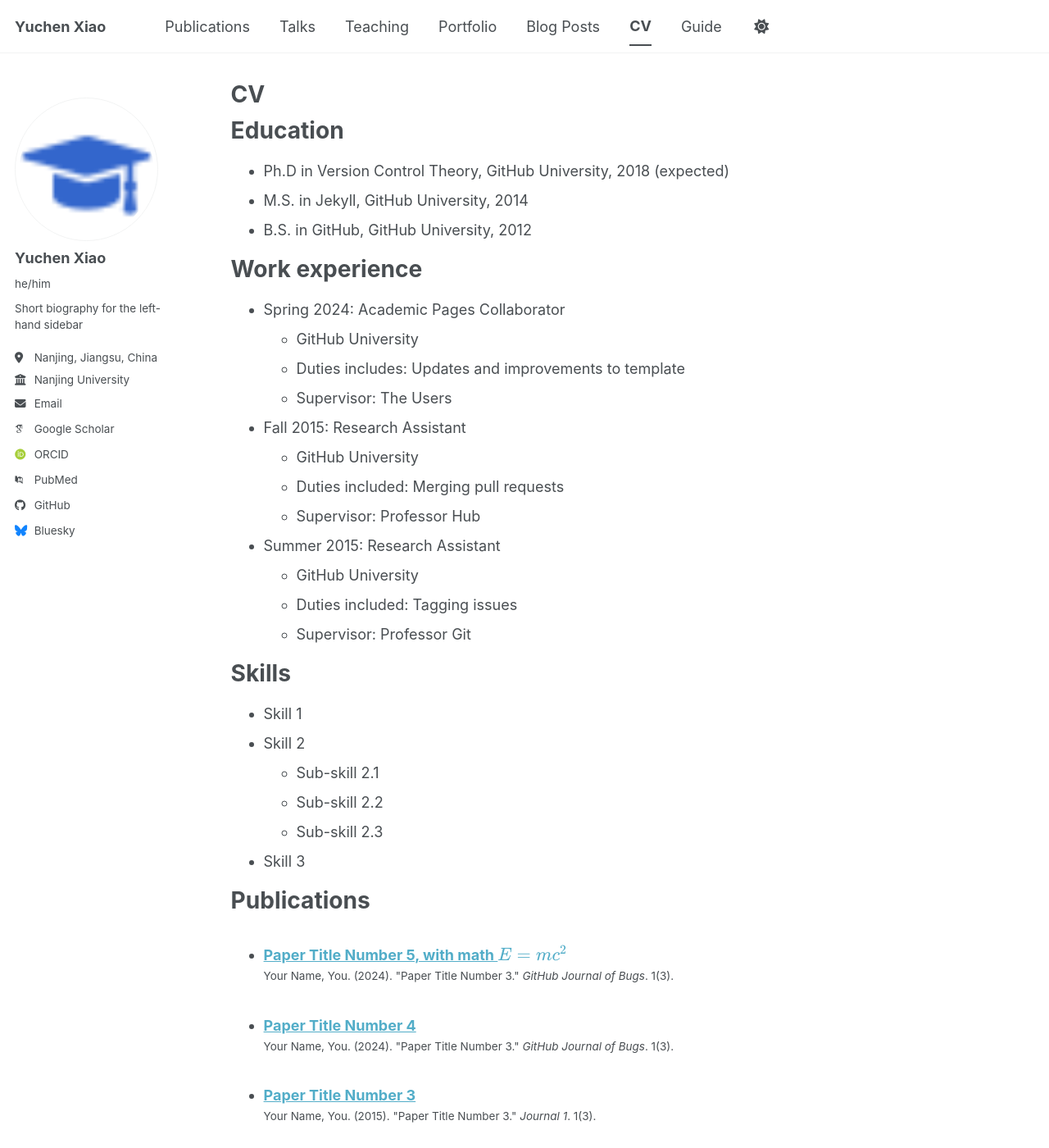
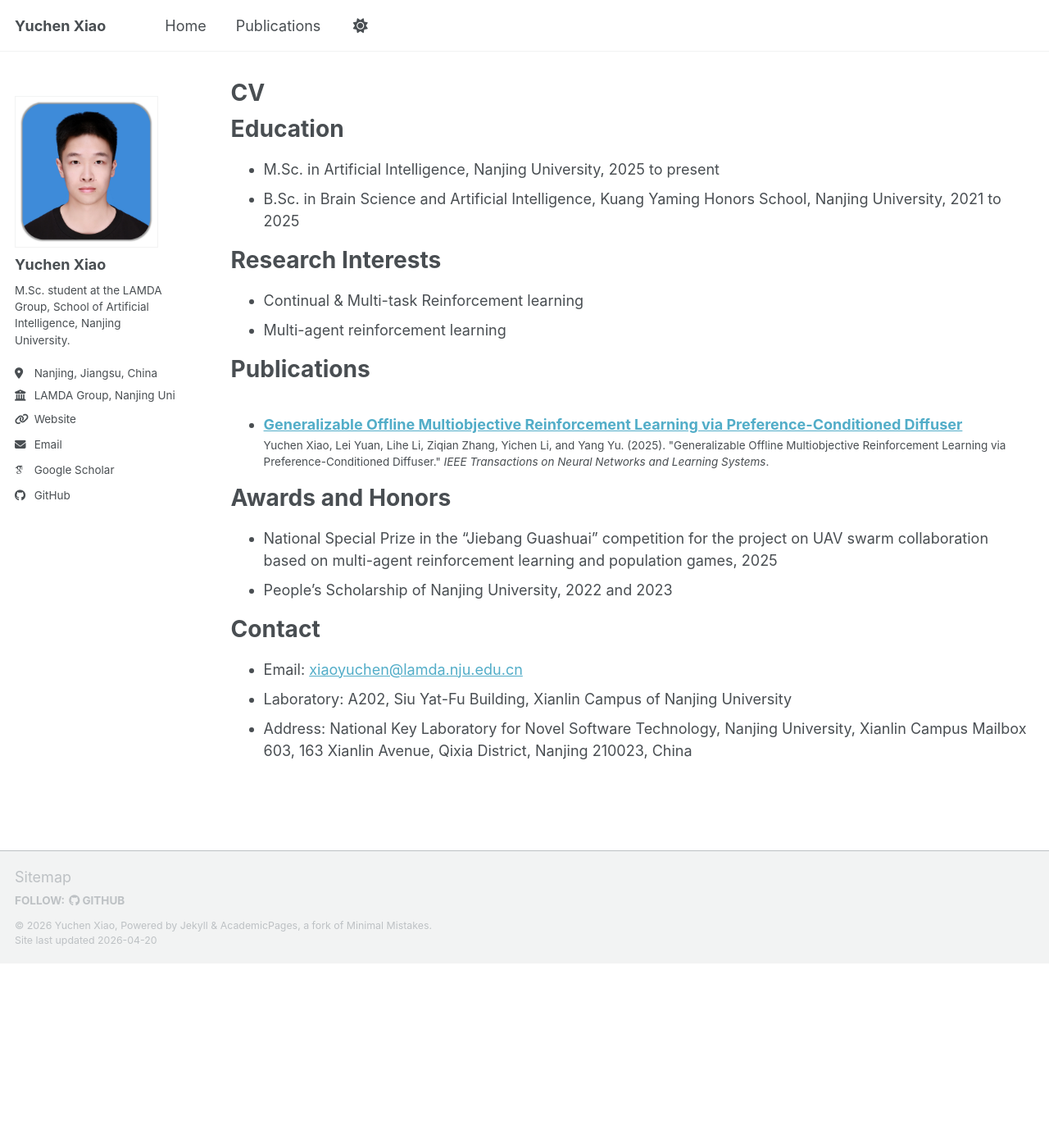
Before and after one commit to yuchen2003/ycxiao, a Jekyll site: the page built from _pages/cv.md, in a window 1280 px wide and 1400 px high. Shown: the whole window at 82% size. Built offline with Jekyll 4.4.1, drawn with Linux system fonts in a browser that asks for light colours; some web fonts are replaced; a script bundle is joined from its source files by our own code; library files that are not in the unit come from our copies; some of the changed text lies outside the part shown.

```diff
--- a/_config.yml
+++ b/_config.yml
@@ -12,7 +12,7 @@ site_theme               : "default" # The available themes options are "default
 title                    : "Yuchen Xiao"
 title_separator          : "-"
 name                     : &name "Yuchen Xiao"
-description              : &description "Yuchen Xiao's academic portfolio"   # Update this with a general description of your site, this is the default if not overridden by a page
+description              : &description "Personal academic website of Yuchen Xiao at the LAMDA Group, Nanjing University."
 url                      : https://yuchen.github.io # The base hostname & protocol for your site e.g. "https://[your GitHub username].github.io",
                                                            # or if you already have some other page hosted on Github then use "https://[your GitHub username].github.io/[Your Repo Name]"
 baseurl                  : "" # the subpath of your site, e.g. "/blog"
@@ -23,13 +23,13 @@ repository               : "yuchen2003/yuchen.github.io"
 #               Additional customization can be done by editing /_includes/author-profile.html
 author:
   # Biographic information
-  avatar           : "favicon-32x32.png"
+  avatar           : "xiaoyc.jpg"
   name             : "Yuchen Xiao"
-  pronouns         : "he/him" # Optional, but if provided will be shown in the author profile section
-  bio              : "Short biography for the left-hand sidebar"
+  pronouns         :
+  bio              : "M.Sc. student at the LAMDA Group, School of Artificial Intelligence, Nanjing University."
   location         : "Nanjing, Jiangsu, China"
-  employer         : "Nanjing University"
-  uri              : # URL
+  employer         : "LAMDA Group, Nanjing University"
+  uri              : "https://yuchen.github.io"
   email            : "xiaoyuchen@lamda.nju.edu.cn"
 
   # Academic websites
@@ -38,10 +38,10 @@ author:
   googlescholar    : "https://scholar.google.com/citations?user=PS_CX0AAAAAJ"
   inspire-hep      : # URL
   impactstory      : # URL
-  orcid            : "https://orcid.org/yourorcidurl"
+  orcid            :
   semantic         : # URL
   ssrn             : # URL
-  pubmed           : "https://www.ncbi.nlm.nih.gov/pubmed/?term=john+snow"
+  pubmed           :
   researchgate     : # URL
   scopus           : # URL
   zotero           : # URL
@@ -51,13 +51,13 @@ author:
   bitbucket        : # Username - Update with your username on the site
   codepen          : # Username
   dribbble         : # Username
-  github           : "academicpages"
+  github           : "yuchen2003"
   kaggle           : # Username
   stackoverflow    : # User number or user number and name (i.e., use "1" or "1/jeff-atwood")
 
   # Social media
   artstation       : # Username
-  bluesky          : "bsky.app" # Replace this with you Bluesky username
+  bluesky          :
   facebook         : # Username
   flickr           : # Username
   foursquare       : # Username
@@ -125,7 +125,7 @@ staticman:
       options:
         format           : "iso8601" # "iso8601" (default), "timestamp-seconds", "timestamp-milliseconds"
 atom_feed:
-  hide                   : false     # change to true to hide the RSS feed in the footer
+  hide                   : true     # change to true to hide the RSS feed in the footer
   path                   : # blank (default) uses feed.xml
 
 
@@ -302,7 +302,7 @@ sass:
 permalink: /:categories/:title/
 # paginate: 5 # amount of posts to show
 # paginate_path: /page:num/
-timezone: Etc/UTC # https://en.wikipedia.org/wiki/List_of_tz_database_time_zones
+timezone: Asia/Shanghai # https://en.wikipedia.org/wiki/List_of_tz_database_time_zones
 
 
 # Plugins
--- a/_data/navigation.yml
+++ b/_data/navigation.yml
@@ -8,26 +8,14 @@
 #      Markdown formatted page while the second is generated using JSON.
 
 main:
+  - title: "Home"
+    url: /
+
   - title: "Publications"
     url: /publications/
 
-  - title: "Talks"
-    url: /talks/
-
-  - title: "Teaching"
-    url: /teaching/
-
-  - title: "Portfolio"
-    url: /portfolio/
-
-  - title: "Blog Posts"
-    url: /year-archive/
-
-  - title: "CV"
-    url: /cv/
+  # - title: "Teaching"
+  #   url: /teaching/
 
   # - title: "CV"
-  #   url: /cv-json/
-
-  - title: "Guide"
-    url: /markdown/
+  #   url: /cv/
--- a/_pages/cv.md
+++ b/_pages/cv.md
@@ -11,54 +11,34 @@ redirect_from:
 
 Education
 ======
-* Ph.D in Version Control Theory, GitHub University, 2018 (expected)
-* M.S. in Jekyll, GitHub University, 2014
-* B.S. in GitHub, GitHub University, 2012
+- M.Sc. in Artificial Intelligence, Nanjing University, 2025 to present
+- B.Sc. in Brain Science and Artificial Intelligence, Kuang Yaming Honors School, Nanjing University, 2021 to 2025
 
-Work experience
+Research Interests
 ======
-* Spring 2024: Academic Pages Collaborator
-  * GitHub University
-  * Duties includes: Updates and improvements to template
-  * Supervisor: The Users
-
-* Fall 2015: Research Assistant
-  * GitHub University
-  * Duties included: Merging pull requests
-  * Supervisor: Professor Hub
-
-* Summer 2015: Research Assistant
-  * GitHub University
-  * Duties included: Tagging issues
-  * Supervisor: Professor Git
-
-Skills
-======
-* Skill 1
-* Skill 2
-  * Sub-skill 2.1
-  * Sub-skill 2.2
-  * Sub-skill 2.3
-* Skill 3
+- Continual & Multi-task Reinforcement learning
+- Multi-agent reinforcement learning
 
 Publications
 ======
-  <ul>{% for post in site.publications reversed %}
-    {% include archive-single-cv.html %}
-  {% endfor %}</ul>
+<ul>{% for post in site.publications reversed %}
+  {% include archive-single-cv.html %}
+{% endfor %}</ul>
 
-Talks
+<!-- Teaching
 ======
-  <ul>{% for post in site.talks reversed %}
-    {% include archive-single-talk-cv.html  %}
-  {% endfor %}</ul>
+<ul>{% for post in site.teaching reversed %}
+  {% include archive-single-cv.html %}
+{% endfor %}</ul> -->
 
-Teaching
+Awards and Honors
 ======
-  <ul>{% for post in site.teaching reversed %}
-    {% include archive-single-cv.html %}
-  {% endfor %}</ul>
+- National Special Prize in the "Jiebang Guashuai" competition for the project on UAV swarm collaboration based on multi-agent reinforcement learning and population games, 2025
+- People's Scholarship of Nanjing University, 2022 and 2023
 
-Service and leadership
+Contact
 ======
-* Currently signed in to 43 different slack teams
+
+- Email: [xiaoyuchen@lamda.nju.edu.cn](mailto:xiaoyuchen@lamda.nju.edu.cn)
+- Laboratory: A202, Siu Yat-Fu Building, Xianlin Campus of Nanjing University
+- Address: National Key Laboratory for Novel Software Technology, Nanjing University, Xianlin Campus Mailbox 603, 163 Xianlin Avenue, Qixia District, Nanjing 210023, China
--- a/_publications/2009-10-01-paper-title-number-1.md
+++ /dev/null
@@ -1,14 +0,0 @@
----
-title: "Paper Title Number 1"
-collection: publications
-category: manuscripts
-permalink: /publication/2009-10-01-paper-title-number-1
-excerpt: 'This paper is about the number 1. The number 2 is left for future work.'
-date: 2009-10-01
-venue: 'Journal 1'
-slidesurl: 'https://academicpages.github.io/files/slides1.pdf'
-paperurl: 'https://academicpages.github.io/files/paper1.pdf'
-bibtexurl: 'https://academicpages.github.io/files/bibtex1.bib'
-citation: 'Your Name, You. (2009). &quot;Paper Title Number 1.&quot; <i>Journal 1</i>. 1(1).'
----
-The contents above will be part of a list of publications, if the user clicks the link for the publication than the contents of section will be rendered as a full page, allowing you to provide more information about the paper for the reader. When publications are displayed as a single page, the contents of the above "citation" field will automatically be included below this section in a smaller font.
--- a/_publications/2010-10-01-paper-title-number-2.md
+++ /dev/null
@@ -1,14 +0,0 @@
----
-title: "Paper Title Number 2"
-collection: publications
-category: manuscripts
-permalink: /publication/2010-10-01-paper-title-number-2
-excerpt: 'This paper is about the number 2. The number 3 is left for future work.'
-date: 2010-10-01
-venue: 'Journal 1'
-slidesurl: 'https://academicpages.github.io/files/slides2.pdf'
-paperurl: 'https://academicpages.github.io/files/paper2.pdf'
-citation: 'Your Name, You. (2010). &quot;Paper Title Number 2.&quot; <i>Journal 1</i>. 1(2).'
----
-
-The contents above will be part of a list of publications, if the user clicks the link for the publication than the contents of section will be rendered as a full page, allowing you to provide more information about the paper for the reader. When publications are displayed as a single page, the contents of the above "citation" field will automatically be included below this section in a smaller font.
--- a/_publications/2015-10-01-paper-title-number-3.md
+++ /dev/null
@@ -1,14 +0,0 @@
----
-title: "Paper Title Number 3"
-collection: publications
-category: manuscripts
-permalink: /publication/2015-10-01-paper-title-number-3
-excerpt: 'This paper is about the number 3. The number 4 is left for future work.'
-date: 2015-10-01
-venue: 'Journal 1'
-slidesurl: 'https://academicpages.github.io/files/slides3.pdf'
-paperurl: 'https://academicpages.github.io/files/paper3.pdf'
-citation: 'Your Name, You. (2015). &quot;Paper Title Number 3.&quot; <i>Journal 1</i>. 1(3).'
----
-
-The contents above will be part of a list of publications, if the user clicks the link for the publication than the contents of section will be rendered as a full page, allowing you to provide more information about the paper for the reader. When publications are displayed as a single page, the contents of the above "citation" field will automatically be included below this section in a smaller font.
--- /dev/null
+++ b/_publications/2025-01-01-generalizable-offline-multiobjective-reinforcement-learning-via-preference-conditioned-diffuser.md
@@ -0,0 +1,13 @@
+---
+title: "Generalizable Offline Multiobjective Reinforcement Learning via Preference-Conditioned Diffuser"
+collection: publications
+category: manuscripts
+permalink: /publication/generalizable-offline-multiobjective-reinforcement-learning-via-preference-conditioned-diffuser
+excerpt: "A journal paper on generalizable offline multiobjective reinforcement learning with preference-conditioned diffusion."
+date: 2025-01-01
+venue: "IEEE Transactions on Neural Networks and Learning Systems"
+paperurl: "https://ieeexplore.ieee.org/document/11201894"
+citation: "Yuchen Xiao, Lei Yuan, Lihe Li, Ziqian Zhang, Yichen Li, and Yang Yu. (2025). &quot;Generalizable Offline Multiobjective Reinforcement Learning via Preference-Conditioned Diffuser.&quot; <i>IEEE Transactions on Neural Networks and Learning Systems</i>."
+---
+
+This paper studies generalizable offline multiobjective reinforcement learning through a preference-conditioned diffuser framework.
--- a/_publications/2025-06-08-paper-title-number-5.md
+++ /dev/null
@@ -1,13 +0,0 @@
----
-title: "Paper Title Number 5, with math $$E=mc^2$$"
-collection: publications
-category: conferences
-permalink: /publication/2024-02-17-paper-title-number-4
-excerpt: 'This paper is about a famous math equation, $$E=mc^2$$'
-date: 2024-02-17
-venue: 'GitHub Journal of Bugs'
-paperurl: 'https://academicpages.github.io/files/paper3.pdf'
-citation: 'Your Name, You. (2024). &quot;Paper Title Number 3.&quot; <i>GitHub Journal of Bugs</i>. 1(3).'
----
-
-Using [MathJax](https://www.mathjax.org/) in the description is supported - $$E=mc^2$$ - however, the use must be mindful that the default delimiters are `$$...$$` and `\\[...\\]` which differs from the `$...$` that is typically expected.
--- a/_sass/layout/_sidebar.scss
+++ b/_sass/layout/_sidebar.scss
@@ -155,7 +155,7 @@
 
   img {
     max-width: 175px;
-    border-radius: 50%;
+    border-radius: 0;
 
     @include breakpoint($large) {
       padding: 5px;
--- /dev/null
+++ b/_teaching/2025-spring-advanced-reinforcement-learning.md
@@ -0,0 +1,13 @@
+---
+title: "Advanced Reinforcement Learning"
+collection: teaching
+type: "Teaching Assistant"
+permalink: /teaching/2025-spring-advanced-reinforcement-learning
+venue: "Nanjing University"
+date: 2025-01-01
+location: "Nanjing, China"
+---
+
+Teaching assistant for the graduate course [Advanced Reinforcement Learning](https://www.lamda.nju.edu.cn/advanceRL/) in Spring 2025.
+
+Instructor: Dr. [Lei Yuan](https://www.lamda.nju.edu.cn/yuanl/)
```
Also changed, not shown: _pages/about.md (+31 -34 lines), _publications/2024-02-17-paper-title-number-4.md (deleted, +0 -13 lines), _teaching/2014-spring-teaching-1.md (deleted, +0 -20 lines), _teaching/2015-spring-teaching-2.md (deleted, +0 -20 lines), images/lamda.jpg (added), images/nju.jpg (added), images/xiaoyc.jpg (added).
